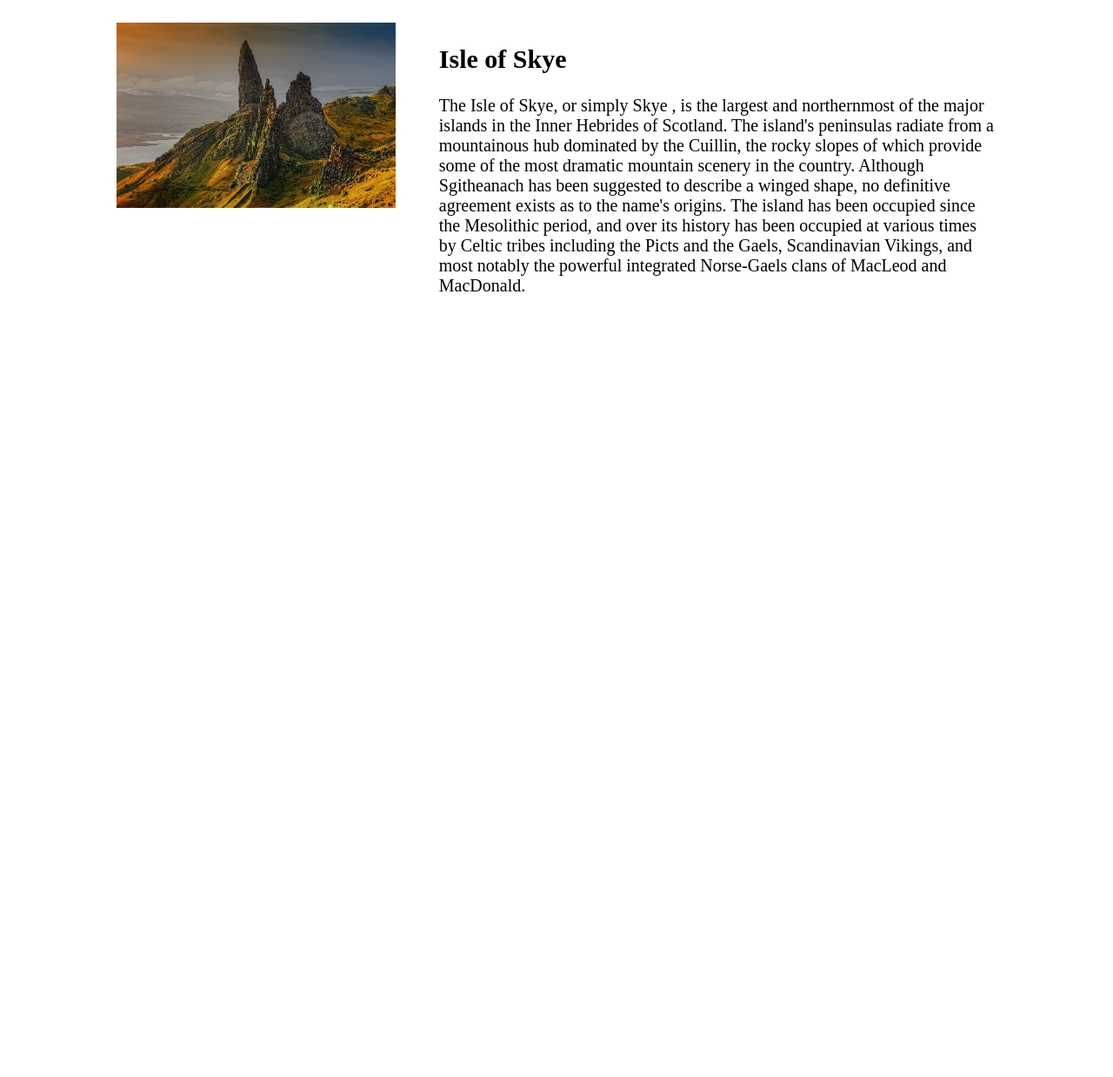
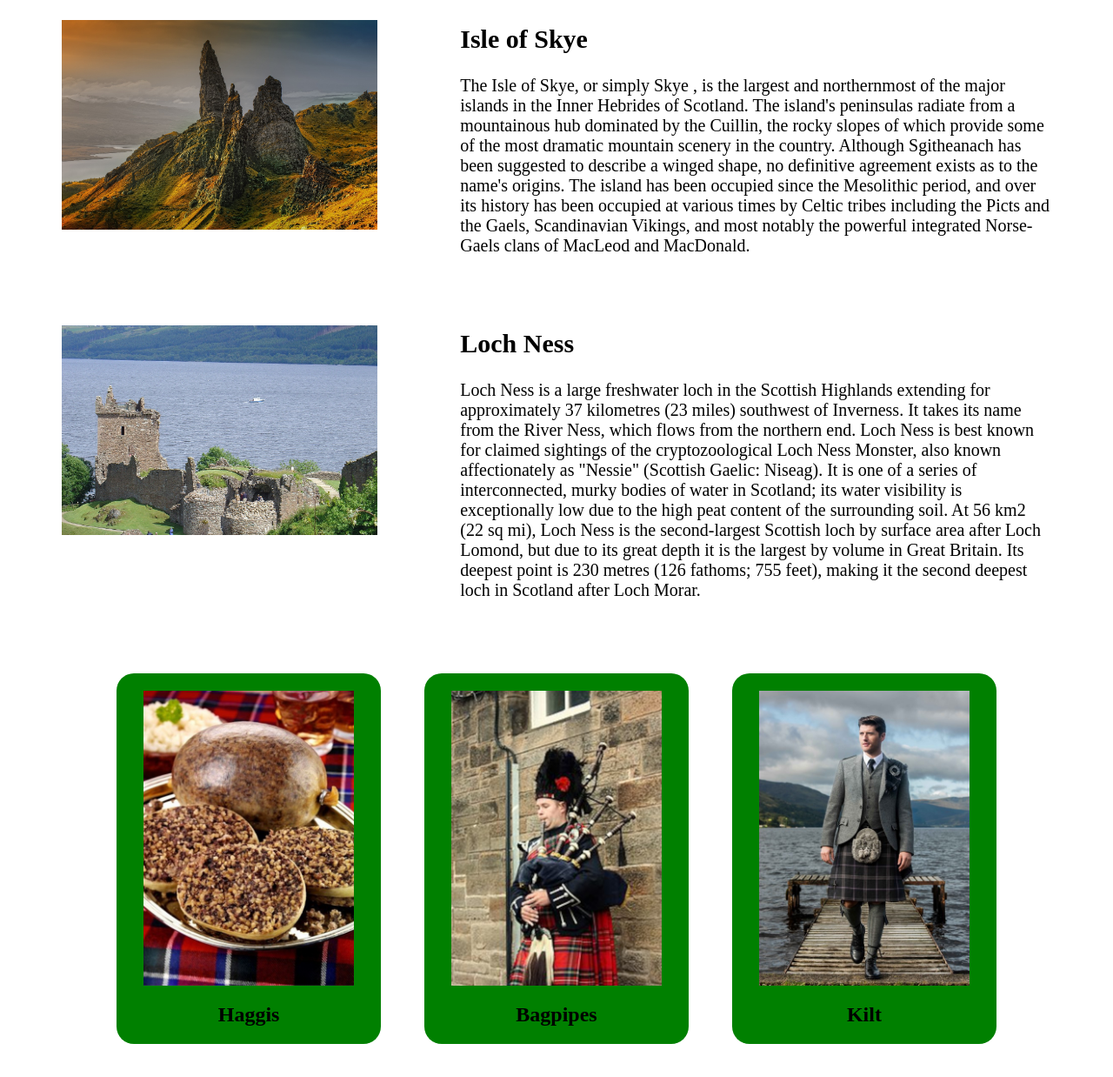
Before and after one commit to 24206BHS/Task5Website, a plain HTML site: page index.html in a window 1280 px wide. Shown: the part 748-1986 px from the top of the page at 87% size. Before the commit the page ends 1116 px from the top, so only its background shows below. Drawn offline with Linux system fonts and the light colour scheme.

Commit message:
Finished website

```diff
--- a/index.html
+++ b/index.html
@@ -29,6 +29,29 @@
             <p>The Isle of Skye, or simply Skye , is the largest and northernmost of the major islands in the Inner Hebrides of Scotland. The island's peninsulas radiate from a mountainous hub dominated by the Cuillin, the rocky slopes of which provide some of the most dramatic mountain scenery in the country. Although Sgitheanach has been suggested to describe a winged shape, no definitive agreement exists as to the name's origins. The island has been occupied since the Mesolithic period, and over its history has been occupied at various times by Celtic tribes including the Picts and the Gaels, Scandinavian Vikings, and most notably the powerful integrated Norse-Gaels clans of MacLeod and MacDonald.</p>
         </div>
     </section>
+    <section class="two-column">
+        <div class="image">
+            <img src="./images/scottish-castle-967972_1280.jpg" alt="Loch Ness">
+        </div>
+        <div class="info">
+            <h1>Loch Ness</h1>
+            <p>Loch Ness is a large freshwater loch in the Scottish Highlands extending for approximately 37 kilometres (23 miles) southwest of Inverness. It takes its name from the River Ness, which flows from the northern end. Loch Ness is best known for claimed sightings of the cryptozoological Loch Ness Monster, also known affectionately as "Nessie" (Scottish Gaelic: Niseag). It is one of a series of interconnected, murky bodies of water in Scotland; its water visibility is exceptionally low due to the high peat content of the surrounding soil. At 56 km2 (22 sq mi), Loch Ness is the second-largest Scottish loch by surface area after Loch Lomond, but due to its great depth it is the largest by volume in Great Britain. Its deepest point is 230 metres (126 fathoms; 755 feet), making it the second deepest loch in Scotland after Loch Morar.</p>
+        </div>
+    </section>
     <!-- Two columns end -->
+     <section class="three-column">
+        <div class="card">
+            <img src="./images/haggis.jpg" alt="Haggis">
+            <h2 class="card-text">Haggis</h2>
+        </div>
+        <div class="card">
+            <img src="./images/bagpipes.jpg" alt="Bagpipes">
+            <h2 class="card-text">Bagpipes</h2>
+        </div>
+        <div class="card">
+            <img src="./images/kilt.jpg" alt="Kilt">
+            <h2 class="card-text">Kilt</h2>
+        </div>
+     </section>
 </body>
 </html>
--- a/style.css
+++ b/style.css
@@ -7,7 +7,8 @@
 }
 
 img{
-    width: 100%;
+    width: 80%;
+    margin-top: 20px;
 }
 
 .hero-text {
@@ -21,9 +22,9 @@ img{
 
 .two-column {
     display: grid;
-    grid-template-columns: 1fr 2fr;
-    gap: 50px;
-    width: 80%;
+    grid-template-columns: 2fr 3fr;
+    gap: 5px;
+    width: 90%;
     margin: auto;
     margin-top: 40px;
 }
@@ -31,3 +32,22 @@ img{
 .info{
     font-size: 1.25em;
 }
+
+.three-column {
+    display: grid;
+    grid-template-columns: repeat(3, 1fr);
+    gap: 5%;
+    margin: 10%;
+    margin-top: 5%;
+}
+
+.card {
+    display: grid;
+    background-color: green;
+    place-items: center;
+    border-radius: 20px;
+}
+
+.card-text {
+    text-align: center;
+}
```
